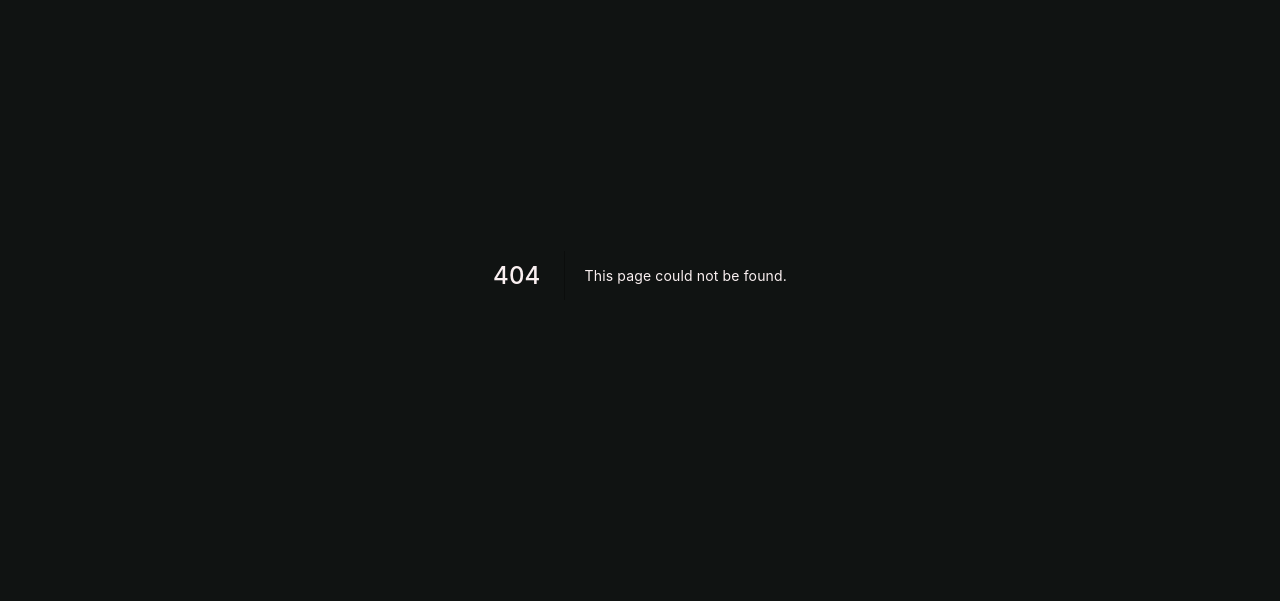
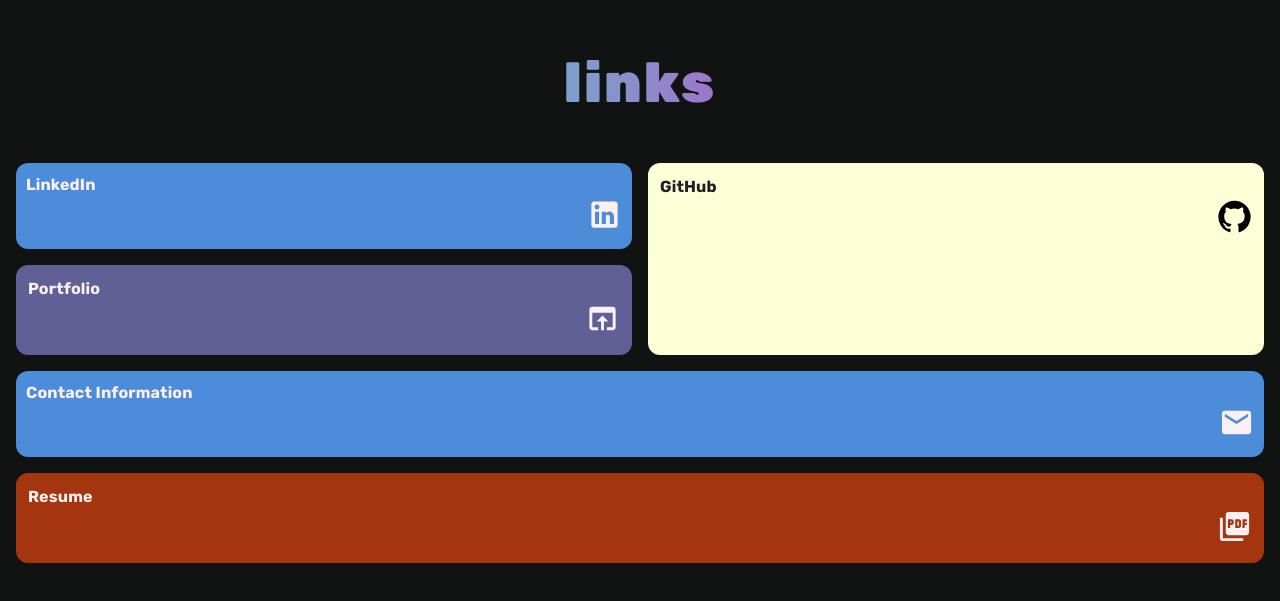
Before and after one commit to therealozp/portfolio, a Next.js app: page /hello in a window 1280 px wide. Before the commit this address had no page. Shown: the part 125-726 px from the top of the page. Built offline with nearby package versions, Linux system fonts and the light colour scheme; a web font is replaced by a local one.

Commit message:
link page updated

```diff
--- /dev/null
+++ b/pages/hello.js
@@ -0,0 +1,8 @@
+import React from 'react';
+import Links from '../src/pages/Links';
+
+const hello = () => {
+	return <Links />;
+};
+
+export default hello;
--- a/src/components/fillers/ProfileAboutFiller.js
+++ b/src/components/fillers/ProfileAboutFiller.js
@@ -1,4 +1,4 @@
-import React, { useEffect } from 'react';
+import React from 'react';
 import { Grid, Typography, Box } from '@mui/material';
 
 const AppWindow = ({
--- a/src/pages/HomePage.js
+++ b/src/pages/HomePage.js
@@ -4,16 +4,11 @@ import ProjectBlock from '../components/blocks/ProjectBlock';
 import AboutBlock from '../components/blocks/AboutBlock';
 import { Box, Typography } from '@mui/material';
 import VoxelWrapper from '../components/extra/VoxelWrapper';
-// import gsap, { Expo, Power1 } from 'gsap';
-// import { Timeline } from 'gsap/all';
 import dynamic from 'next/dynamic';
-// import ProjectFiller from '../components/fillers/ProjectFiller';
 import ProfileFiller from '../components/fillers/ProfileFiller';
 import ProfileAboutFiller from '../components/fillers/ProfileAboutFiller';
-// import ContactBlock from '../components/blocks/ContactBlock';
 import styles from '../../styles/shootingstars.module.scss';
 import ContactBlock from '../components/blocks/ContactBlock';
-// import styles from '../../styles'
 
 const VoxelDeskNoSSR = dynamic(() => import('../models/VoxelDesk'), {
 	ssr: false,
--- /dev/null
+++ b/src/pages/Links.js
@@ -0,0 +1,115 @@
+import React from 'react';
+import { Box, Grid } from '@mui/material';
+import Link from 'next/link';
+import LinkedInIcon from '@mui/icons-material/LinkedIn';
+import GitHubIcon from '@mui/icons-material/GitHub';
+import PictureAsPdfIcon from '@mui/icons-material/PictureAsPdf';
+import OpenInBrowserIcon from '@mui/icons-material/OpenInBrowser';
+import EmailIcon from '@mui/icons-material/Email';
+
+const entries = [
+	{
+		href: 'https://www.linkedin.com/in/anhkhang-le',
+		text: 'LinkedIn',
+		description: 'Connect with me on LinkedIn!',
+		icon: <LinkedInIcon fontSize="large" />,
+	},
+	{
+		href: 'https://khang-portfolio.vercel.app/',
+		text: 'Portfolio',
+		description: 'Check out the rest of my website!',
+		icon: <OpenInBrowserIcon fontSize="large" />,
+	},
+	{
+		href: 'https://github.com/therealozp',
+		text: 'GitHub',
+		description: 'My latest projects and works',
+		icon: <GitHubIcon fontSize="large" style={{ fill: 'black' }} />,
+	},
+	{
+		href: 'mailto:anhkhang.le0910@gmail.com',
+		text: 'Contact Information',
+		description: 'Feel free to reach out to me via email!',
+		icon: <EmailIcon fontSize="large" />,
+	},
+	{
+		href: 'https://www.yourwebsite.com/resume.pdf',
+		text: 'Resume',
+		description:
+			'Download my resume to get an overview of my educational background, skills, and professional experience.',
+		icon: <PictureAsPdfIcon fontSize="large" />,
+	},
+];
+
+const LinkComponents = ({ href, text, backgroundColor, color, icon }) => {
+	return (
+		<Link href={href} passHref>
+			<Box
+				sx={{
+					width: '100%',
+					height: '100%',
+					padding: '10px',
+					borderRadius: '12px',
+					border: `2px solid ${backgroundColor}`,
+					display: 'flex',
+					flexDirection: 'column',
+					backgroundColor: backgroundColor || '#4d8cd8',
+				}}
+			>
+				<Box color={color} fontWeight="700" fontFamily={'Rubik'}>
+					{text}
+				</Box>
+				<Box justifySelf={'flex-end'} alignSelf={'flex-end'} height={'100%'}>
+					<Box>{icon}</Box>
+				</Box>
+			</Box>
+		</Link>
+	);
+};
+
+const Links = () => {
+	return (
+		<Box
+			sx={{
+				display: 'flex',
+				flexDirection: 'column',
+				alignItems: 'center',
+				justifyContent: 'center',
+				height: '100vh',
+				width: '100vw',
+				padding: '2vh',
+			}}
+		>
+			<Box>
+				<h1 className="fancyLinkText">links</h1>
+			</Box>
+			<Grid container spacing={2} sx={{ height: '50vh' }}>
+				<Grid item container xs={12} spacing={2}>
+					<Grid item container xs={6} spacing={2}>
+						<Grid item xs={12}>
+							<LinkComponents {...entries[0]} />
+						</Grid>
+						<Grid item xs={12}>
+							<LinkComponents {...entries[1]} backgroundColor={'#606096'} />
+						</Grid>
+					</Grid>
+					<Grid item xs={6}>
+						<LinkComponents
+							{...entries[2]}
+							backgroundColor="#fdffd7"
+							color="#1f1f28"
+						/>
+					</Grid>
+				</Grid>
+				<Grid item xs={12} spacing={2}>
+					<LinkComponents {...entries[3]} />
+				</Grid>
+				<Grid item xs={12} spacing={2}>
+					<LinkComponents {...entries[4]} backgroundColor="#a5350e" />
+				</Grid>
+			</Grid>
+		</Box>
+	);
+};
+
+export default Links;
--- a/styles/globals.scss
+++ b/styles/globals.scss
@@ -12,33 +12,6 @@ body {
 	// }
 }
 
-// .hoveredCursor {
-// 	border: 6px solid rgb(177, 114, 250) !important;
-// }
-
-// .clickCursor {
-// 	border: 6px solid rgb(114, 146, 250) !important;
-// 	transform: scale(0.75);
-// }
-
-// .hide {
-// 	visibility: hidden;
-// }
-
-// cursor {
-// 	z-index: 10001;
-// }
-// button:hover {
-// 	cursor: none !important;
-// }
-
-// a:hover {
-// 	cursor: none !important;
-// }
-
-// input:hover {
-// 	cursor: none !important;
-// }
 ::-webkit-scrollbar {
 	width: 0.4rem;
 }
@@ -87,3 +60,29 @@ body {
 		transform: rotate(0deg);
 	}
 }
+
+.fancyLinkText {
+	--color-one: #ac62c9;
+	--color-two: #69bbcc;
+	background: linear-gradient(
+			90deg,
+			var(--color-one),
+			var(--color-two),
+			var(--color-one)
+		)
+		0 0 / 400% 100%;
+	font-family: Rubik;
+	font-weight: 900;
+	letter-spacing: 2px;
+	font-size: 7vh;
+	color: transparent;
+	background-clip: text;
+	-webkit-background-clip: text;
+	animation: fancyText 10s infinite linear;
+}
+
+@keyframes fancyText {
+	to {
+		background-position: 400% 0;
+	}
+}
```
